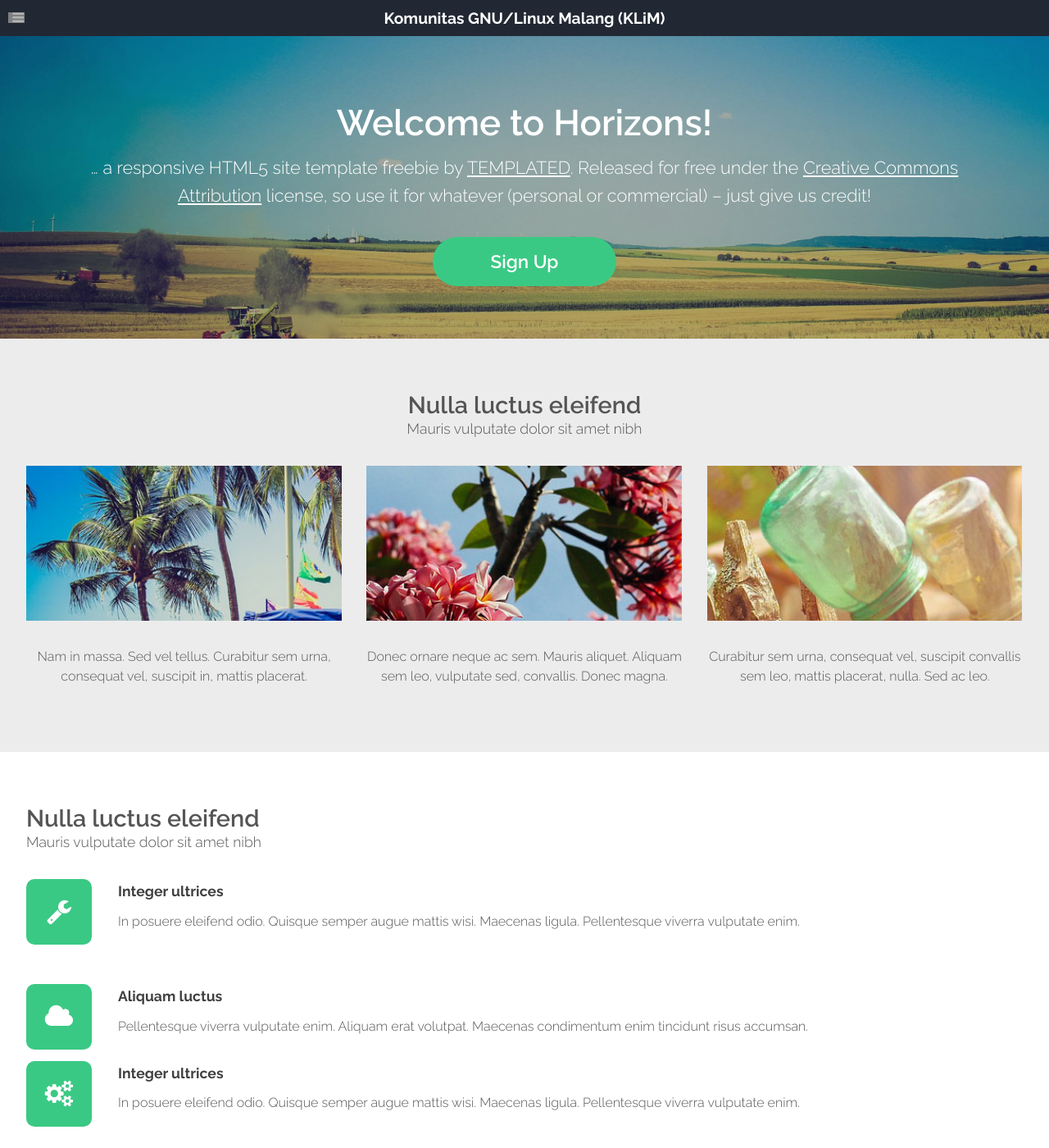
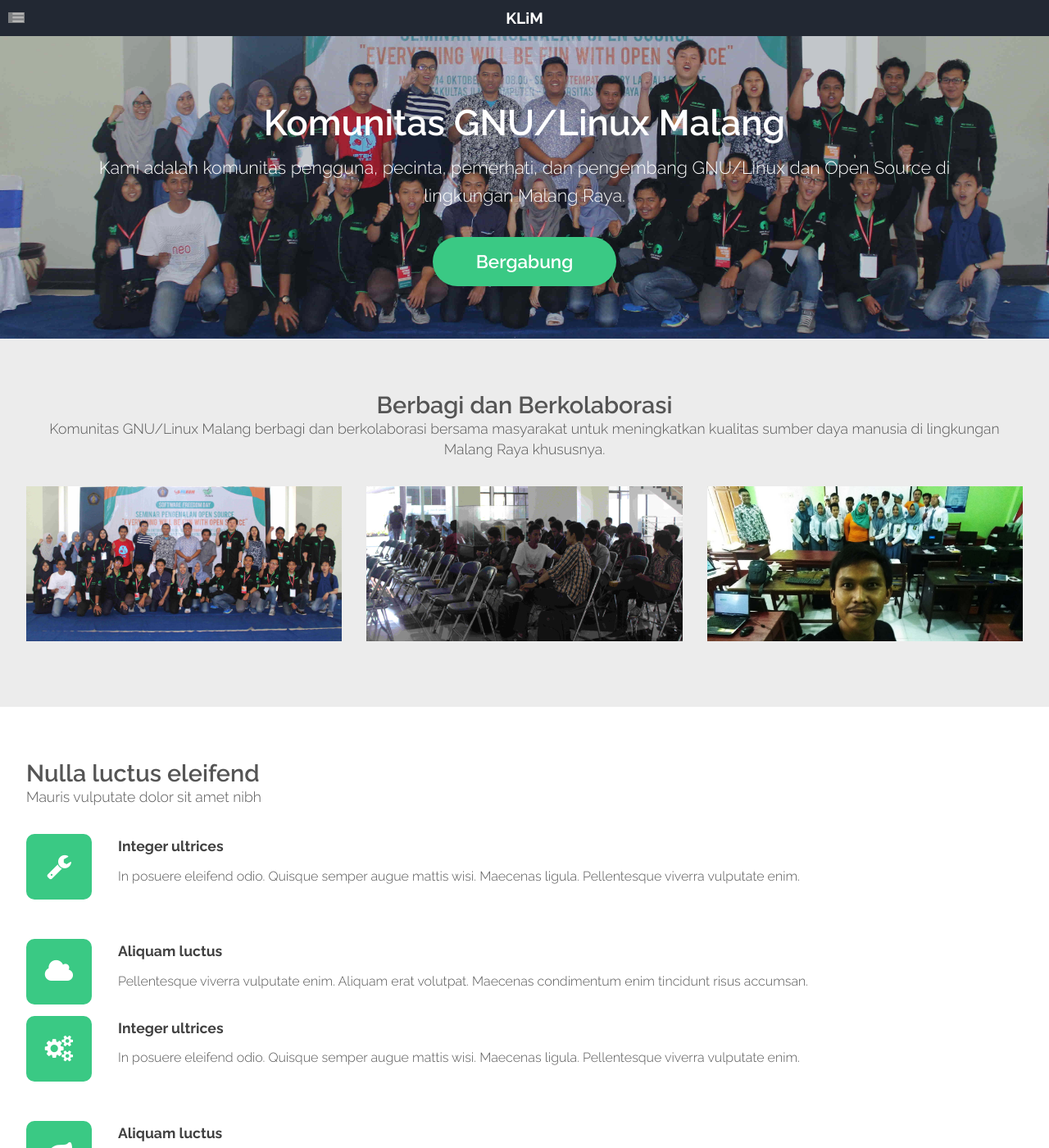
Before and after one commit to old-jekyll-templates/Horizons-Jekyll-Theme, a Jekyll site: the page built from index.html, in a window 1280 px wide and 1400 px high. Shown: the whole window at 82% size. Built offline with Jekyll 4.4.1, drawn with Linux system fonts in a browser that asks for light colours; the list of posts is cut into pages by our own code; grey boxes are pictures that could not be loaded.

Commit message:
update landing page
Signed-off-by: Samsul Ma'arif <hay@samsul.web.id>

```diff
--- a/_layouts/landing.html
+++ b/_layouts/landing.html
@@ -16,10 +16,10 @@ layout: default
 							<div class="container">
 								<section>
 									<header class="major">
-										<h2>Welcome to Horizons!</h2>
-										<span class="byline">&hellip; a responsive HTML5 site template freebie by <a href="http://templated.co">TEMPLATED</a>. Released for free under the <a href="http://templated.co/license">Creative Commons Attribution</a> license, so use it for whatever (personal or commercial) &ndash; just give us credit!</span>
+										<h2>Komunitas GNU/Linux Malang</h2>
+										<span class="byline">Kami adalah komunitas pengguna, pecinta, pemerhati, dan pengembang GNU/Linux dan Open Source di lingkungan Malang Raya. </span>
 									</header>
-									<a href="#" class="button alt">Sign Up</a>
+									<a href="http://s.id/KLiM" class="button alt">Bergabung</a>
 								</section>
 							</div>
 						</div>
@@ -31,21 +31,21 @@ layout: default
 			<div class="wrapper style2">
 				<section class="container">
 					<header class="major">
-						<h2>Nulla luctus eleifend</h2>
-						<span class="byline">Mauris vulputate dolor sit amet nibh</span>
+						<h2>Berbagi dan Berkolaborasi</h2>
+						<span class="byline">Komunitas GNU/Linux Malang berbagi dan berkolaborasi bersama masyarakat untuk meningkatkan kualitas sumber daya manusia di lingkungan Malang Raya khususnya.</span>
 					</header>
 					<div class="row no-collapse-1">
 						<section class="4u">
 							<a href="#" class="image feature"><img src="{{ site.baseurl }}/assets/images/pic02.jpg" alt=""></a>
-							<p>Nam in massa. Sed vel tellus. Curabitur sem urna, consequat vel, suscipit in, mattis placerat.</p>
+							<!-- <p>Nam in massa. Sed vel tellus. Curabitur sem urna, consequat vel, suscipit in, mattis placerat.</p> -->
 						</section>
 						<section class="4u">
 							<a href="#" class="image feature"><img src="{{ site.baseurl }}/assets/images/pic03.jpg" alt=""></a>
-							<p>Donec ornare neque ac sem. Mauris aliquet. Aliquam sem leo, vulputate sed, convallis. Donec magna.</p>
+							<!-- <p>Donec ornare neque ac sem. Mauris aliquet. Aliquam sem leo, vulputate sed, convallis. Donec magna.</p> -->
 						</section>
 						<section class="4u">
 							<a href="#" class="image feature"><img src="{{ site.baseurl }}/assets/images/pic04.jpg" alt=""></a>
-							<p>Curabitur sem urna, consequat vel, suscipit convallis sem leo, mattis placerat, nulla. Sed ac leo.</p>
+							<!-- <p>Curabitur sem urna, consequat vel, suscipit convallis sem leo, mattis placerat, nulla. Sed ac leo.</p> -->
 						</section>
 
 					</div>
--- a/assets/css/style.css
+++ b/assets/css/style.css
@@ -223,10 +223,12 @@
 	ol.default {
 		list-style: decimal;
 		padding-left: 1.25em;
+		text-decoration: none;
 	}
 
 		ol.default li {
 			padding-left: 0.25em;
+			text-decoration: none;
 		}
 
 	ul {
@@ -236,6 +238,7 @@
 
 		ul.default {
 			list-style: none;
+			text-decoration: none;
 		}
 
 			ul.default li {
@@ -243,11 +246,13 @@
 				padding: 0.60em 0;
 				border-top: 1px solid;
 				border-color: rgba(192, 192, 192, 0.15);
+				text-decoration: none;
 			}
 
 			ul.default > :first-child {
 				padding-top: 0;
 				border-top: none;
+				text-decoration: none;
 			}
 
 		ul.icons {
@@ -471,7 +476,7 @@
 /* Header */
 
 	#header {
-		background: #333333 url("../images/pic01.jpg") no-repeat;
+		background: #333333 url("../images/software-freedom-day-2017.jpg") no-repeat;
 		background-size: cover;
 		color: #fff;
 		padding: 6em 0;
--- a/index.html
+++ b/index.html
@@ -1,6 +1,6 @@
 ---
 
-title: Komunitas GNU/Linux Malang (KLiM)
+title: KLiM
 layout: landing
 ---
 
```
Also changed, not shown: assets/images/klim.png (added), assets/images/klim.svg (added), assets/images/pic02.jpg, assets/images/pic03.jpg, assets/images/pic04.jpg, assets/images/pic05.jpg (added), assets/images/pic06.jpg (added), assets/images/software-freedom-day-2017.jpg (added), 2 other files.
